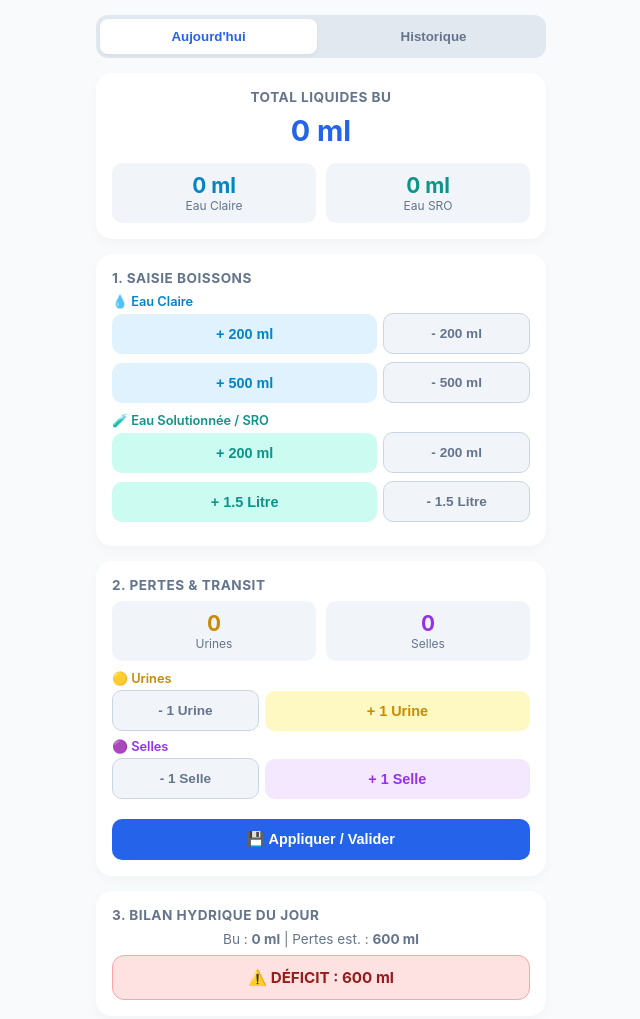
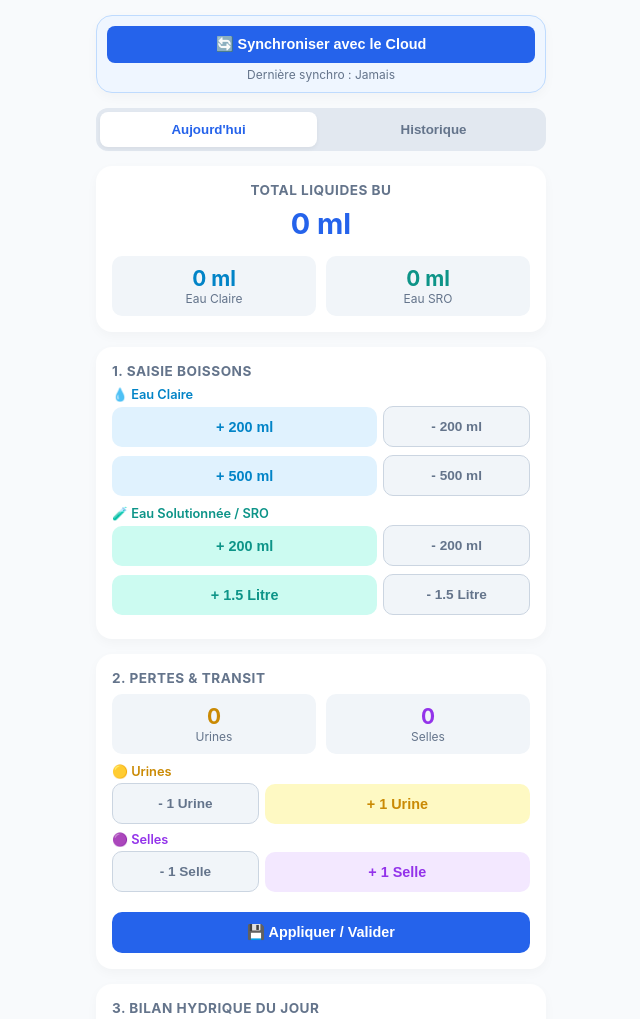
Before and after one commit to maxencedevos83/Suivi-Hydratation, a plain HTML site: page suivi.html in a window 1280 px wide. Shown: the top 1019 px of the page, without its empty margins (319-959 px from the left). Drawn offline with nearby package versions, Linux system fonts and the light colour scheme; no server answers.

```diff
--- a/suivi.html
+++ b/suivi.html
@@ -12,6 +12,13 @@
 
   <!-- Pour lier votre manifest PWA -->
   <link rel="manifest" href="./manifest.json">
+  <!-- Bouton de synchronisation manuelle -->
+    <div class="card" style="padding: 10px; text-align: center; background: #eff6ff; border: 1px solid #bfdbfe;">
+      <button id="sync-btn" onclick="manualSync()" style="width: 100%; padding: 10px; border: none; border-radius: 8px; background: var(--primary); color: white; font-weight: 600; cursor: pointer; font-size: 0.9rem;">
+        🔄 Synchroniser avec le Cloud
+      </button>
+      <div id="sync-status" style="font-size: 0.75rem; color: #64748b; margin-top: 4px;">Dernière synchro : Jamais</div>
+    </div>
   <!-- Chargement de la bibliothèque de graphique Chart.js -->
   <script src="https://cdn.jsdelivr.net/npm/chart.js"></script>
   <style>
```
